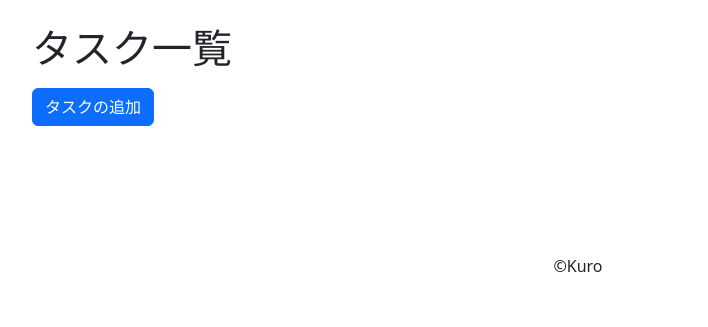
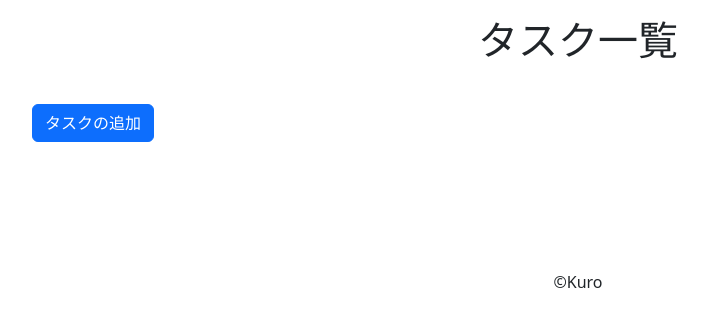
Before and after one commit to yoshiyuki-140/DjangoTodo, a Django app: page /todo/todo_list/ in a window 1280 px wide. Shown: the part 40-367 px from the top of the page, without its empty margins (62-770 px from the left). Run offline with Django 4.2, Linux system fonts and the light colour scheme; data that the repository does not hold is empty; some libraries are stand-ins or nearby versions.

Commit message:
I added some change

```diff
--- a/templates/base.html
+++ b/templates/base.html
@@ -8,7 +8,7 @@
     <style>
       *,
       ::before,
-      ::after{
+      ::after {
         padding: 0;
         margin: 0;
       }
@@ -20,6 +20,9 @@
         text-align: center;
         padding-top: 5rem;
         padding-bottom: 1rem;
+      }
+      h1 {
+        text-align: center;
       }
     </style>
     {% bootstrap_css %}
@@ -37,6 +40,11 @@
       </nav>
     </header>
     <main>
+      <div class="title mt-3">
+        {% block pagetitle %}
+
+        {% endblock %}
+      </div>
       <div class="container mt-4">
         {% block body %}
 
--- a/todo/templates/todo/todo_detail.html
+++ b/todo/templates/todo/todo_detail.html
@@ -5,9 +5,12 @@
   <title>タスク詳細</title>
 {% endblock %}
 
+{% block pagetitle %}
+  <h1>タスク詳細</h1>
+{% endblock pagetitle %}
+
 {% block body %}
   <div class="container mt-4">
-    <h1>タスク詳細</h1>
     <div class="card">
       <div class="card-body">
         <h2 class="card-title">タイトル:</h2>
--- a/todo/templates/todo/todo_list.html
+++ b/todo/templates/todo/todo_list.html
@@ -5,19 +5,21 @@
   <title>タスク一覧</title>
 {% endblock %}
 
+{% block pagetitle %}
+  <h1>タスク一覧</h1>
+{% endblock %}
+
 {% block body %}
   <div class="container mt-4">
-    <h1>タスク一覧</h1>
-    <div class="mt-3">
-      <a class="btn btn-primary" href="{% url 'todo_new' %}">タスクの追加</a>
-    </div>
-
     <ul class="list-group">
       {% for task in tasks %}
         <li class="list-group-item">
-          <h2><a href="{% url 'todo_detail' todo_id=task.id %}">{{ task.title }}</a></h2>
+          <a class="title text-dark" href="{% url 'todo_detail' todo_id=task.id %}">{{ task.title }}</a>
         </li>
       {% endfor %}
     </ul>
+    <div class="mt-3 text-right">
+      <a class="btn btn-primary" href="{% url 'todo_new' %}">タスクの追加</a>
+    </div>
   </div>
 {% endblock %}
--- a/todo/templates/todo/todo_new.html
+++ b/todo/templates/todo/todo_new.html
@@ -5,9 +5,12 @@
   <title>タスク追加画面</title>
 {% endblock %}
 
+{% block pagetitle %}
+  <h1>タスク追加画面</h1>
+{% endblock pagetitle %}
+
 {% block body %}
   <div class="container mt-4">
-    <h1>タスク追加画面</h1>
     <div class="card">
       <div class="card-body">
         <form method="post">
```
